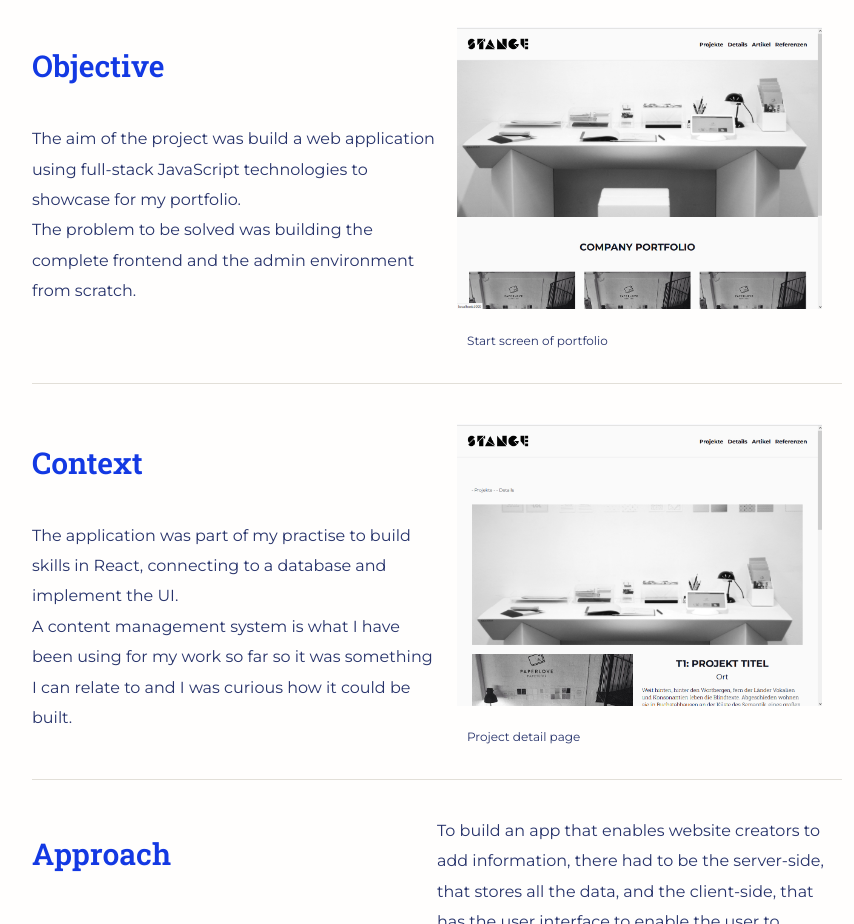
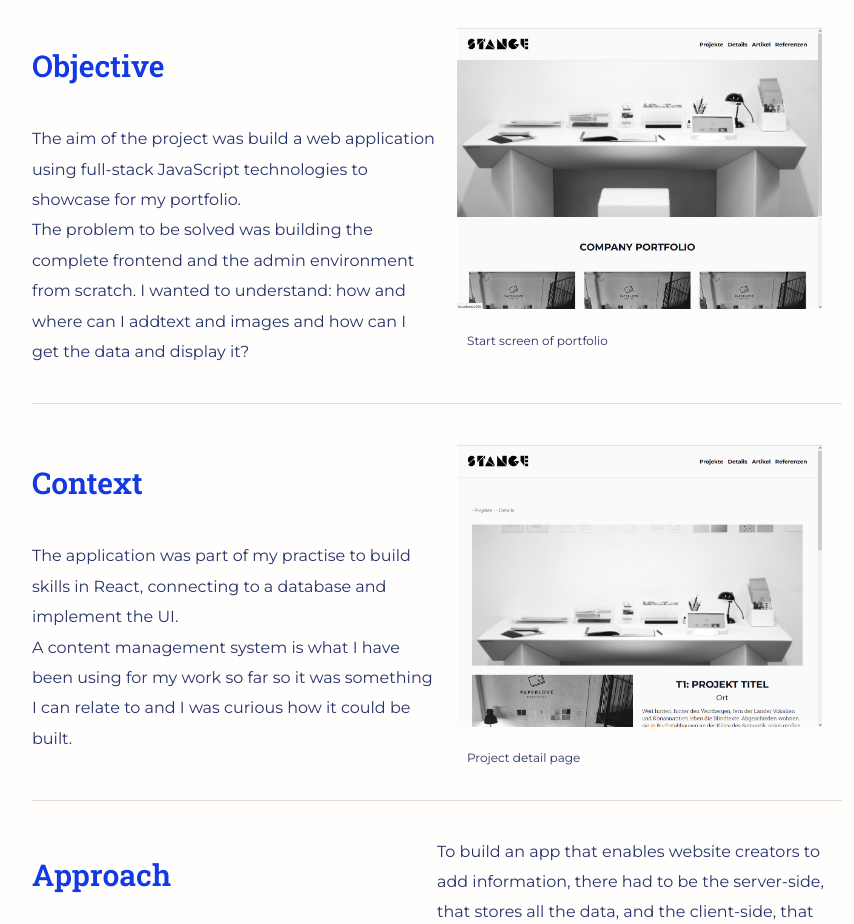
Before and after one commit to berit-stange/berit-stange.github.io, a plain HTML site: page work/company-portfolio-cms-react.html in a window 1280 px wide. Shown: the part 1040-1964 px from the top of the page, without its empty margins (203-1057 px from the left). Drawn offline with Linux system fonts and the light colour scheme.

Commit message:
added text to "objective"

```diff
--- a/work/company-portfolio-cms-react.html
+++ b/work/company-portfolio-cms-react.html
@@ -72,7 +72,8 @@
                         The aim of the project was build a web application using full-stack JavaScript technologies to
                         showcase for my portfolio. <br>
                         The problem to be solved was building the complete frontend and the admin environment from
-                        scratch.
+                        scratch. I wanted to understand: how and where can I addtext and images and how can I get
+                        the data and display it?
                         <br>
                         <!-- To achieve this, JavaScript development, web server frameworks, databases, business logic and
                         authentication had to be mastered using the MERN tech stack. -->
```
